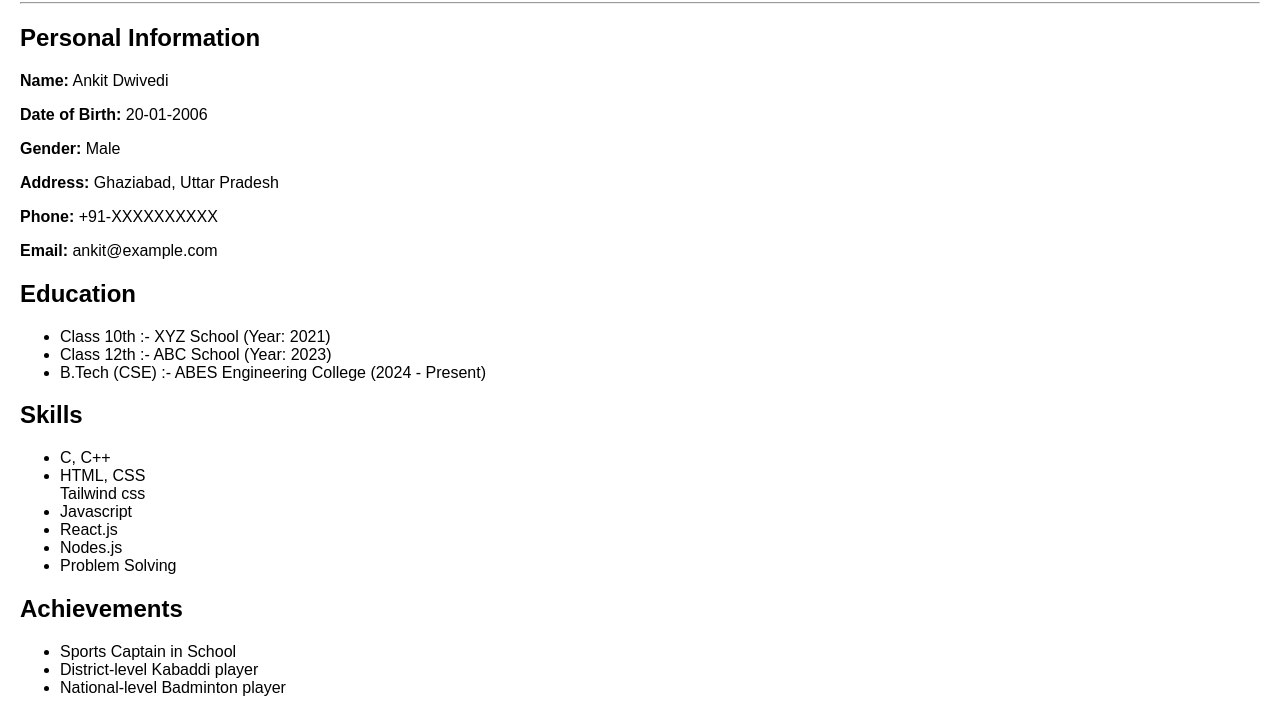
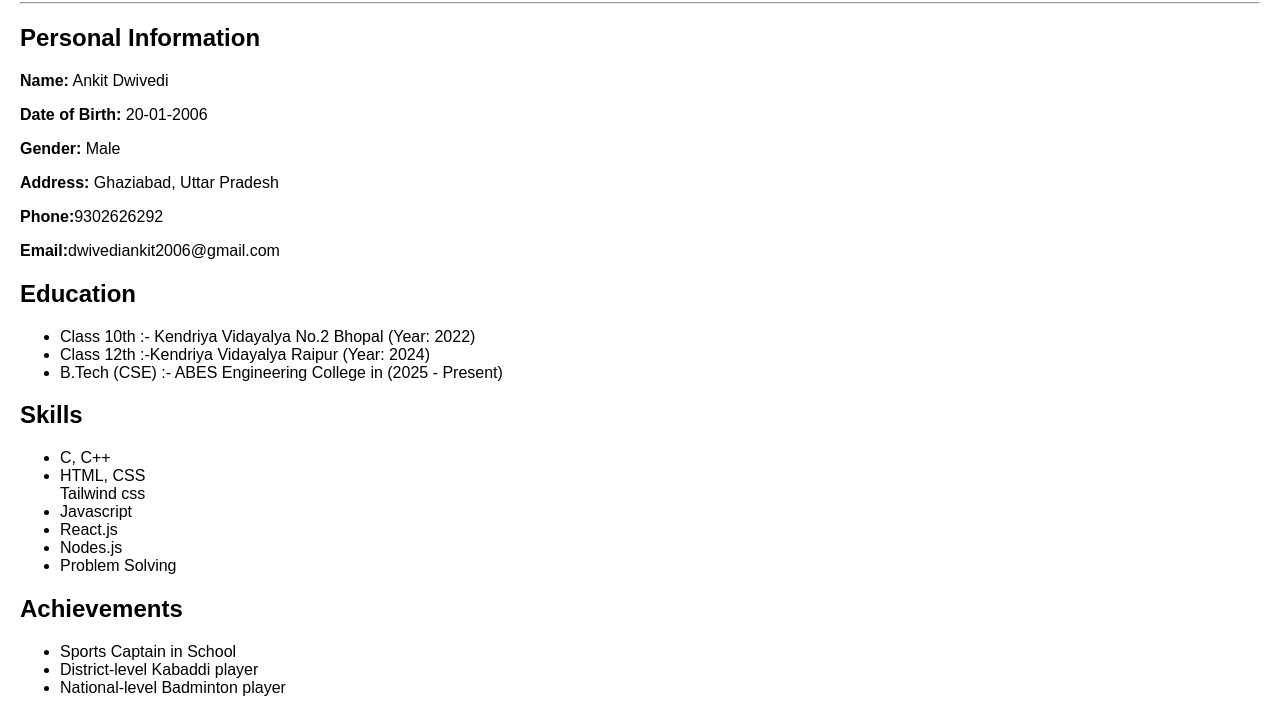
Before and after one commit to ankit20012006/ABES---CSE-13-ANKIT-DWIVEDI-198, a plain HTML site: page HTML/index.html in a window 1280 px wide. Shown: the part 78-800 px from the top of the page. Drawn offline with Linux system fonts and the light colour scheme.

Commit message:
Update index.html

```diff
--- a/HTML/index.html
+++ b/HTML/index.html
@@ -13,14 +13,14 @@
     <p><b>Date of Birth:</b> 20-01-2006</p>
     <p><b>Gender:</b> Male</p>
     <p><b>Address:</b> Ghaziabad, Uttar Pradesh</p>
-    <p><b>Phone:</b> +91-XXXXXXXXXX</p>
-    <p><b>Email:</b> ankit@example.com</p>
+    <p><b>Phone:</b>9302626292</p>
+    <p><b>Email:</b>dwivediankit2006@gmail.com</p>
 
     <h2>Education</h2>
     <ul>
-        <li>Class 10th :- XYZ School (Year: 2021)</li>
-        <li>Class 12th :- ABC School (Year: 2023)</li>
-        <li>B.Tech (CSE) :- ABES Engineering College (2024 - Present)</li>
+        <li>Class 10th :- Kendriya Vidayalya No.2 Bhopal (Year: 2022)</li>
+        <li>Class 12th :-Kendriya Vidayalya Raipur (Year: 2024)</li>
+        <li>B.Tech (CSE) :- ABES Engineering College in (2025 - Present)</li>
     </ul>
 
     <h2>Skills</h2>
```
